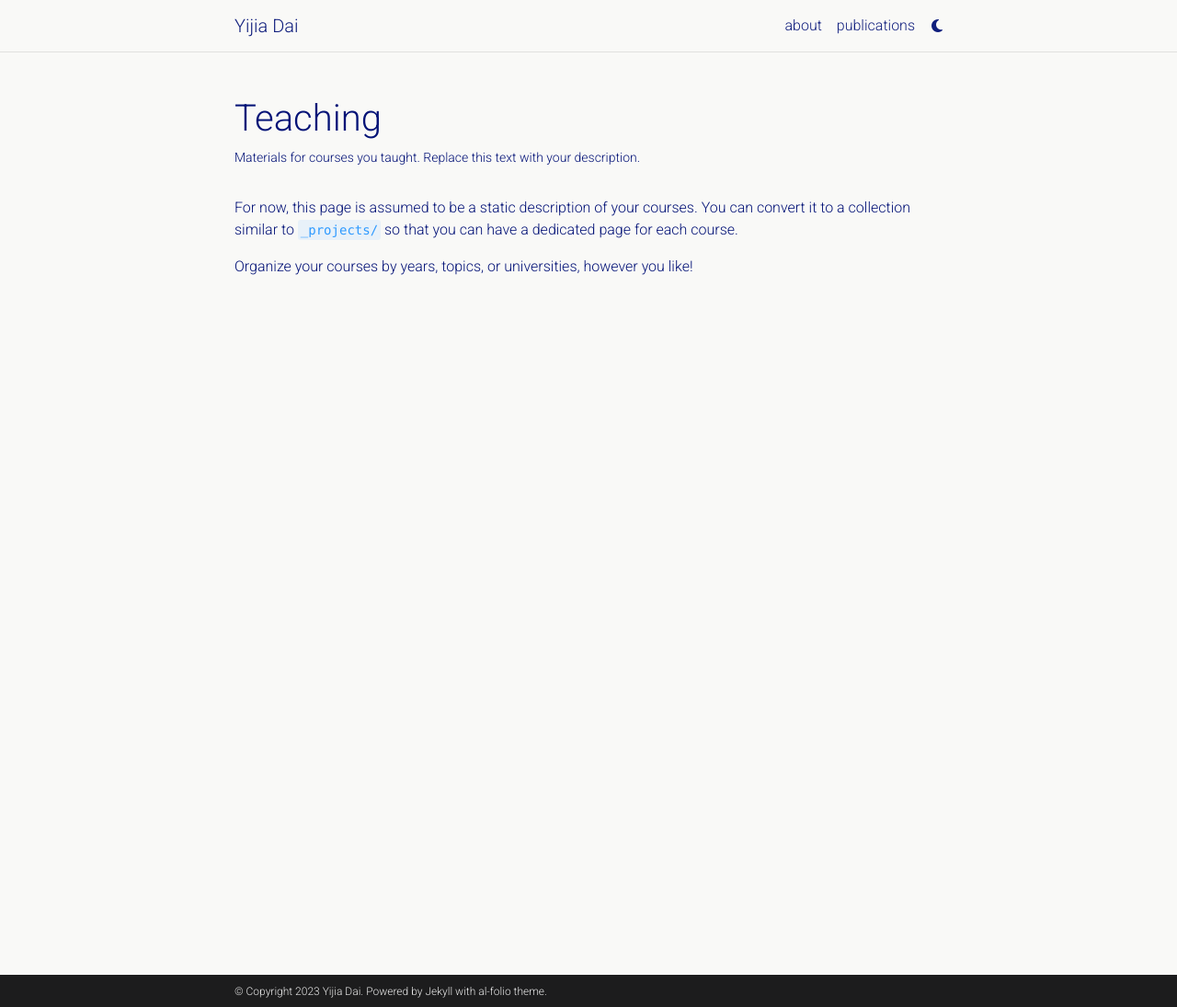
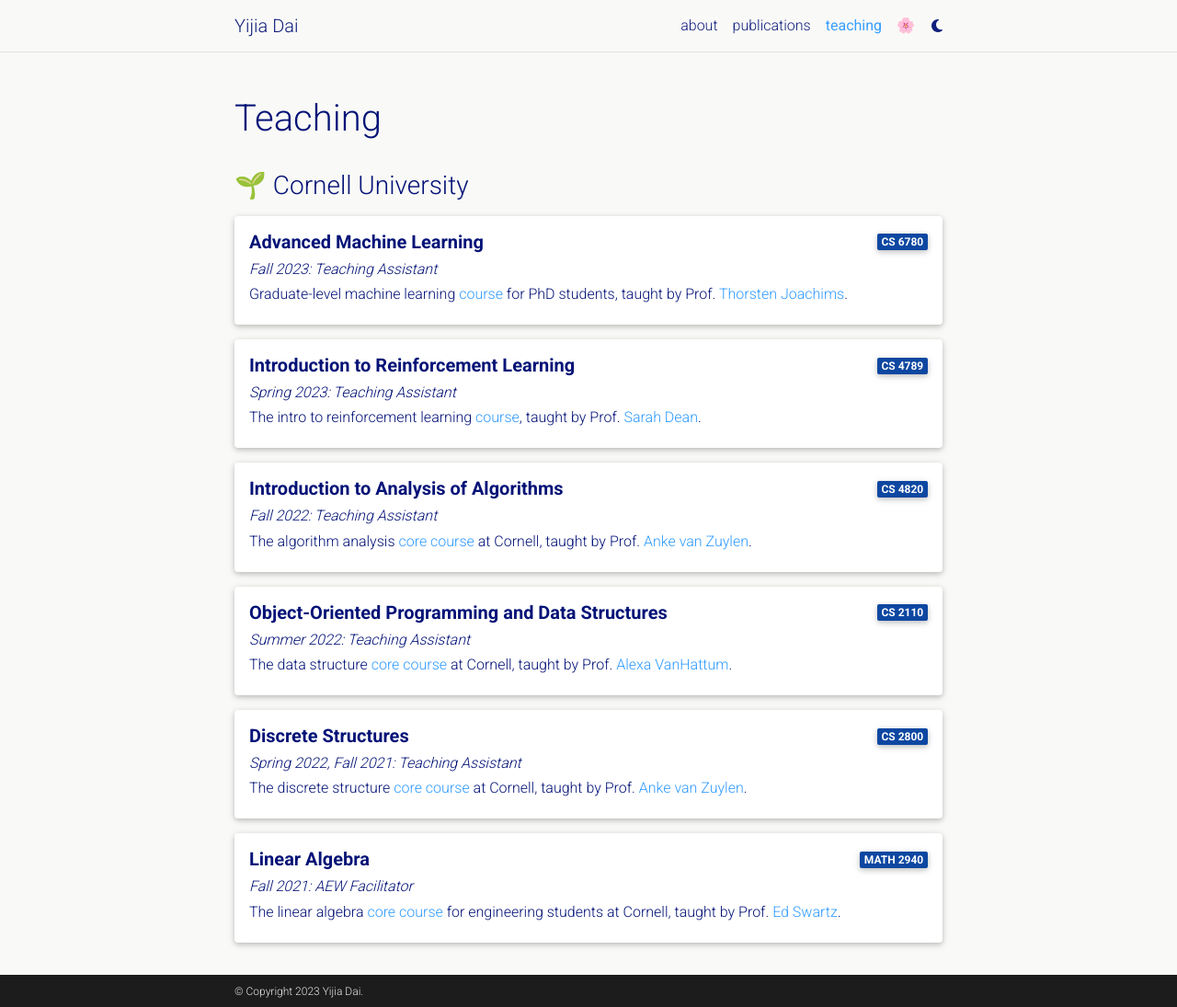
Before and after one commit to DaiYijia02/DaiYijia02.github.io, a Jekyll site: the page built from _pages/teaching.md, in a window 1280 px wide and 1095 px high. Shown: the whole window at 92% size. Built offline with Jekyll 4.4.1, drawn with Linux system fonts in a browser that asks for light colours; comment, search, counter and statistics services are not loaded; a style sheet for code colours, icons or effects is not loaded.

Commit message:
Incremental improvements.

```diff
--- a/_bibliography/papers.bib
+++ b/_bibliography/papers.bib
@@ -6,6 +6,7 @@
   eprint={2309.08622},
   preview={recsys_flowchart.gif},
   html={https://arxiv.org/abs/2309.08622},
+  poster={poster.pdf},
   selected={true}
 }
 
--- a/_config.yml
+++ b/_config.yml
@@ -9,12 +9,12 @@
 email: yd73@cornell.edu
 description: > # the ">" symbol means to ignore newlines until "footer_text:"
 
-footer_text: Powered by Jekyll with al-folio theme.
+footer_text: >
 
-keywords: >
+keywords: Yijia
 
 lang: en # the language of your site (for example: en, fr, cn, ru, etc.)
-icon: 🌲  # the emoji used as the favicon (alternatively, provide image name in /assets/img/)
+icon: fun  # the emoji used as the favicon (alternatively, provide image name in /assets/img/)
 
 url: https://daiyijia02.github.io # the base hostname & protocol for your site
 baseurl: # the subpath of your site, e.g. /blog/
@@ -103,7 +103,7 @@
 youtube_id: # your youtube channel id (youtube.com/@<youtube_id>)
 discord_id: # your discord id (18-digit unique numerical identifier)
 
-contact_note: >
+contact_note: Feel free to drop an email to yd73 [at] cornell [dot] edu
 
 # -----------------------------------------------------------------------------
 # Analytics and search engine verification
--- a/_layouts/about.html
+++ b/_layouts/about.html
@@ -54,7 +54,7 @@
 
           <!-- Selected papers -->
           {% if page.selected_papers -%}
-            <h2><a href="{{ '/publications/' | relative_url }}" style="color: inherit;">Publications</a></h2>
+            <h2 class="mt-5"><a href="{{ '/publications/' | relative_url }}" style="color: inherit;">Publications</a></h2>
             {%- include selected_papers.html %}
           {%- endif %}
 
--- a/_pages/teaching.md
+++ b/_pages/teaching.md
@@ -2,11 +2,112 @@
 layout: page
 permalink: /teaching/
 title: teaching
-description: Materials for courses you taught. Replace this text with your description.
-nav: false
-nav_order: 5
+description:
+nav: true
+nav_order: 2
 ---
 
-For now, this page is assumed to be a static description of your courses. You can convert it to a collection similar to `_projects/` so that you can have a dedicated page for each course.
+<h3 class="mt-3"> 🌱 Cornell University</h3>
 
-Organize your courses by years, topics, or universities, however you like!
+<div class="card mt-3">
+  <div class="p-3">
+    <div class="row">
+      <div class="col-sm-10">
+        <h5 class="font-weight-bold">Advanced Machine Learning</h5>
+      </div>
+      <div class="col-sm-2 text-left text-sm-right">
+        <span class="badge font-weight-bold primary-color-dark darken-1 text-uppercase align-middle">
+            CS 6780
+        </span>
+      </div>
+    </div>
+    <h6 class="font-italic mt-2 mt-sm-0">Fall 2023: Teaching Assistant</h6>
+    <h6 class="mt-2 mt-sm-0">Graduate-level machine learning   <a href="https://www.cs.cornell.edu/courses/cs6780/2023fa/" target="_blank">course</a> for PhD students, taught by Prof. <a href="https://www.cs.cornell.edu/people/tj/" target="_blank">Thorsten Joachims</a>.</h6>
+  </div>
+</div>
+
+<div class="card mt-3">
+  <div class="p-3">
+    <div class="row">
+      <div class="col-sm-10">
+        <h5 class="font-weight-bold">Introduction to Reinforcement Learning</h5>
+      </div>
+      <div class="col-sm-2 text-left text-sm-right">
+        <span class="badge font-weight-bold primary-color-dark darken-1 text-uppercase align-middle">
+            CS 4789
+        </span>
+      </div>
+    </div>
+    <h6 class="font-italic mt-2 mt-sm-0">Spring 2023: Teaching Assistant</h6>
+    <h6 class="mt-2 mt-sm-0">The intro to reinforcement learning <a href="https://sdean.website/cs4789.html" target="_blank">course</a>, taught by Prof. <a href="https://sdean.website/" target="_blank">Sarah Dean</a>.</h6>
+
+  </div>
+</div>
+
+<div class="card mt-3">
+  <div class="p-3">
+    <div class="row">
+      <div class="col-sm-10">
+        <h5 class="font-weight-bold">Introduction to Analysis of Algorithms</h5>
+      </div>
+      <div class="col-sm-2 text-left text-sm-right">
+        <span class="badge font-weight-bold primary-color-dark darken-1 text-uppercase align-middle">
+            CS 4820
+        </span>
+      </div>
+    </div>
+    <h6 class="font-italic mt-2 mt-sm-0">Fall 2022: Teaching Assistant</h6>
+    <h6 class="mt-2 mt-sm-0">The algorithm analysis <a href="https://classes.cornell.edu/browse/roster/FA23/class/CS/4820" target="_blank">core course</a> at Cornell, taught by Prof. <a href="http://www.ankevanzuylen.com/about.html" target="_blank">Anke van Zuylen</a>.</h6>
+  </div>
+</div>
+
+<div class="card mt-3">
+  <div class="p-3">
+    <div class="row">
+      <div class="col-sm-10">
+        <h5 class="font-weight-bold">Object-Oriented Programming and Data Structures</h5>
+      </div>
+      <div class="col-sm-2 text-left text-sm-right">
+        <span class="badge font-weight-bold primary-color-dark darken-1 text-uppercase align-middle">
+            CS 2110
+        </span>
+      </div>
+    </div>
+    <h6 class="font-italic mt-2 mt-sm-0">Summer 2022: Teaching Assistant</h6>
+    <h6 class="mt-2 mt-sm-0">The data structure <a href="https://classes.cornell.edu/browse/roster/SU22/class/CS/2110" target="_blank">core course</a> at Cornell, taught by Prof. <a href="https://www.cs.cornell.edu/~avh/" target="_blank">Alexa VanHattum</a>.</h6>
+  </div>
+</div>
+
+<div class="card mt-3">
+  <div class="p-3">
+    <div class="row">
+      <div class="col-sm-10">
+        <h5 class="font-weight-bold">Discrete Structures</h5>
+      </div>
+      <div class="col-sm-2 text-left text-sm-right">
+        <span class="badge font-weight-bold primary-color-dark darken-1 text-uppercase align-middle">
+            CS 2800
+        </span>
+      </div>
+    </div>
+    <h6 class="font-italic mt-2 mt-sm-0">Spring 2022, Fall 2021: Teaching Assistant</h6>
+    <h6 class="mt-2 mt-sm-0">The discrete structure <a href="https://classes.cornell.edu/browse/roster/SP22/class/CS/2800" target="_blank">core course</a> at Cornell, taught by Prof. <a href="http://www.ankevanzuylen.com/about.html" target="_blank">Anke van Zuylen</a>.</h6>
+  </div>
+</div>
+
+<div class="card mt-3">
+  <div class="p-3">
+    <div class="row">
+      <div class="col-sm-10">
+        <h5 class="font-weight-bold">Linear Algebra</h5>
+      </div>
+      <div class="col-sm-2 text-left text-sm-right">
+        <span class="badge font-weight-bold primary-color-dark darken-1 text-uppercase align-middle">
+            MATH 2940
+        </span>
+      </div>
+    </div>
+    <h6 class="font-italic mt-2 mt-sm-0">Fall 2021: AEW Facilitator</h6>
+    <h6 class="mt-2 mt-sm-0">The linear algebra <a href="https://classes.cornell.edu/browse/roster/FA21/class/MATH/2940" target="_blank">core course</a> for engineering students at Cornell, taught by Prof. <a href="https://pi.math.cornell.edu/~ebs/" target="_blank">Ed Swartz</a>.</h6>
+  </div>
+</div>
```
Also changed, not shown: _pages/about.md (+3 -5 lines), _pages/misc.md (added, +12 -0 lines), 1 other file.
